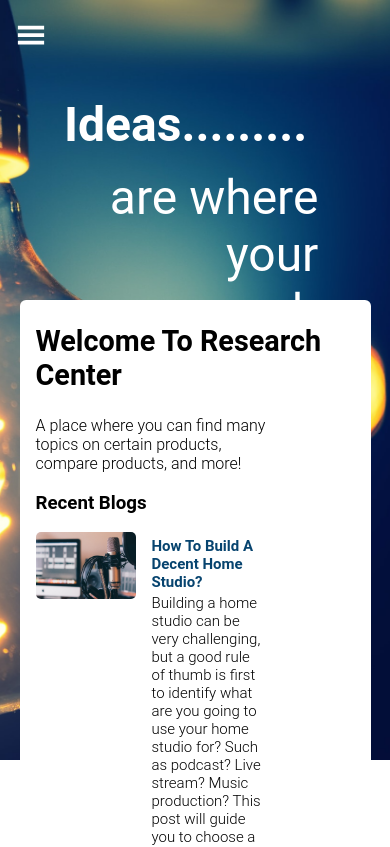
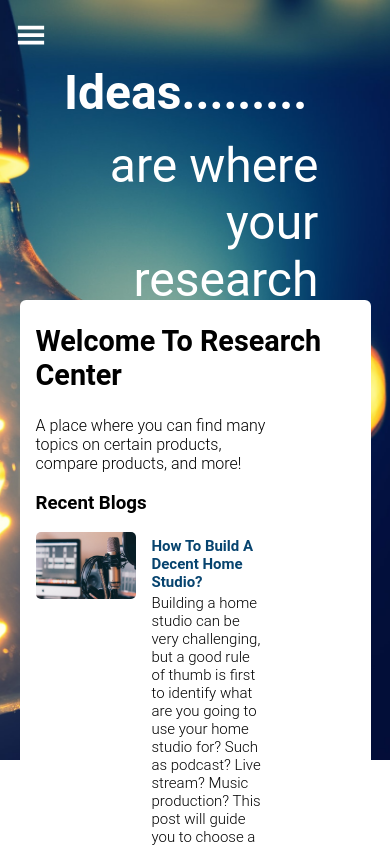
Before and after one commit to webncyber/myresearchcenter, a React (Create React App) app: page / in a window 390 px wide. Shown: the top 847 px of the page. Built offline with nearby package versions, Linux system fonts and the light colour scheme.

Commit message:
update mobile style

```diff
--- a/src/components/hero/style.scss
+++ b/src/components/hero/style.scss
@@ -40,12 +40,12 @@
         }
 
         @media screen and (max-width: 660px) {
-          padding-top: 3rem;
+          padding-top: 2rem;
 
         }
 
          @media screen and (min-width: 661px) {
-          padding-top: 5rem;
+          padding-top: 4.5rem;
         }
    }
 
```
